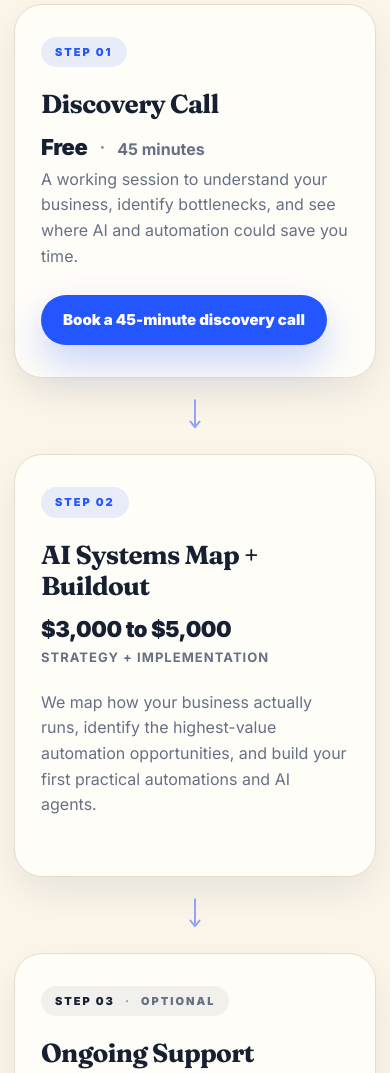
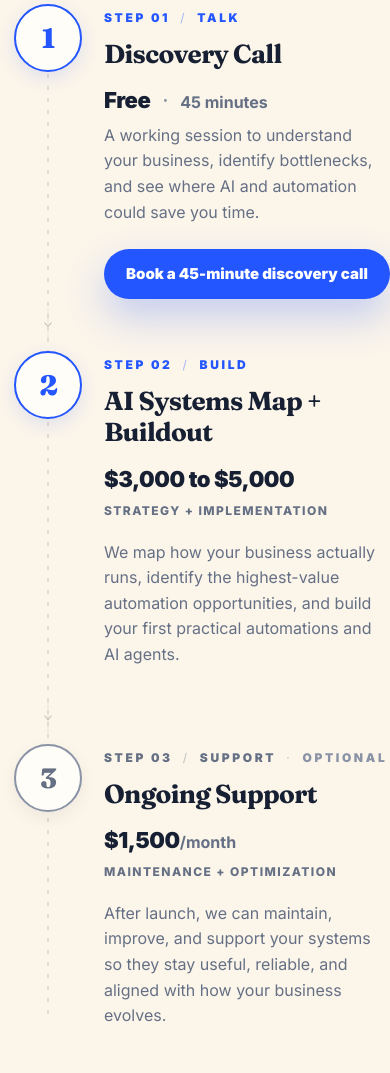
Before and after one commit to GoHomeBig/thepracticalaico, a plain HTML site: page index.html in a window 390 px wide. Shown: the part 5165-6238 px from the top of the page. Drawn offline with Linux system fonts and the light colour scheme.

Commit message:
Refactor pricing into roadmap journey section

```diff
--- a/index.html
+++ b/index.html
@@ -2049,59 +2049,69 @@
     }
 
     /* Pricing journey (3 steps) */
-    /* Pricing journey: roadmap-style with brand arrows between steps */
-    .journey {
+    /* Pricing → Journey: numbered milestone nodes connected by a route */
+    .roadmap {
       display: grid;
       grid-template-columns: 1fr auto 1fr auto 1fr;
-      align-items: stretch;
-      gap: 20px;
-      margin-top: 18px;
-    }
-    .journey-step {
-      background: var(--paper);
-      border: 1px solid var(--line);
-      border-radius: var(--radius);
-      padding: 38px 32px 34px;
-      box-shadow: var(--shadow-soft);
+      align-items: start;
+      gap: 0;
+      margin: 28px 0 0;
+      position: relative;
+    }
+    .roadmap-step {
       display: flex;
       flex-direction: column;
+      align-items: center;
+      text-align: center;
+      padding: 0 18px;
       position: relative;
-      transition: transform 220ms ease, box-shadow 220ms ease;
-    }
-    .journey-step:hover {
-      transform: translateY(-3px);
-      box-shadow: var(--shadow);
-    }
-    .journey-step-optional {
+      z-index: 2;
+    }
+    .step-node {
+      width: 68px;
+      height: 68px;
+      border-radius: 999px;
       background: var(--paper);
-    }
-    .step-badge {
-      display: inline-flex;
-      align-items: center;
-      gap: 8px;
-      width: fit-content;
-      padding: 7px 14px;
-      border-radius: 999px;
-      background: rgba(36, 86, 255, 0.10);
+      border: 2px solid var(--blue);
+      display: grid;
+      place-items: center;
+      margin-bottom: 26px;
+      box-shadow: 0 6px 18px rgba(36, 86, 255, 0.12);
+      position: relative;
+      z-index: 3;
+    }
+    .step-node-num {
+      font-family: Fraunces, Georgia, serif;
+      font-size: 28px;
+      font-weight: 800;
       color: var(--blue);
-      font-size: 11px;
+      letter-spacing: -0.04em;
+      line-height: 1;
+    }
+    .step-node-optional {
+      border-color: var(--muted-2);
+      box-shadow: 0 6px 18px rgba(17, 24, 39, 0.06);
+    }
+    .step-node-optional .step-node-num { color: var(--muted); }
+
+    .step-content {
+      width: 100%;
+      max-width: 320px;
+    }
+    .step-phase {
+      display: inline-block;
+      font-size: 12px;
       font-weight: 900;
+      color: var(--blue);
       text-transform: uppercase;
-      letter-spacing: 0.18em;
-      margin-bottom: 22px;
-    }
-    .step-badge-optional {
-      background: rgba(23, 32, 51, 0.06);
-      color: var(--charcoal);
-    }
-    .step-badge-optional .badge-sep {
-      opacity: 0.4;
-      margin: 0 2px;
-    }
-    .step-badge-optional .badge-tag {
-      color: var(--muted);
-    }
-    .journey-step h3 {
+      letter-spacing: 0.22em;
+      margin-bottom: 12px;
+    }
+    .roadmap-step-optional .step-phase { color: var(--muted); }
+    .step-phase-sep { opacity: 0.4; margin: 0 5px; font-weight: 400; }
+    .step-phase-tag { color: var(--muted-2); }
+
+    .roadmap-step h3 {
       font-family: Fraunces, Georgia, serif;
       font-size: 26px;
       letter-spacing: -0.025em;
@@ -2114,73 +2124,90 @@
       font-weight: 900;
       color: var(--charcoal);
       letter-spacing: -0.02em;
-      line-height: 1.2;
       margin-bottom: 6px;
     }
-    .step-price .price-dot {
-      color: var(--muted-2);
-      margin: 0 8px;
-      font-weight: 400;
-    }
-    .step-price .price-tag {
-      color: var(--muted);
-      font-size: 16px;
-      font-weight: 700;
-      letter-spacing: 0;
-    }
+    .step-dot { color: var(--muted-2); margin: 0 8px; font-weight: 400; }
+    .step-price-meta { font-size: 16px; font-weight: 700; color: var(--muted); letter-spacing: 0; }
+
     .step-support {
-      font-size: 13px;
-      font-weight: 700;
+      font-size: 12px;
+      font-weight: 800;
       color: var(--muted);
       text-transform: uppercase;
-      letter-spacing: 0.08em;
-      margin-bottom: 22px;
-    }
-    .journey-step p {
+      letter-spacing: 0.12em;
+      margin-bottom: 20px;
+    }
+    .roadmap-step p {
       color: var(--muted);
-      margin: 0 0 26px;
+      margin: 0 0 24px;
       line-height: 1.6;
-      flex: 1;
-      max-width: 34ch;
-    }
-    .journey-step .button {
-      align-self: flex-start;
-    }
-
-    /* Brand arrow between steps */
-    .journey-arrow {
+      max-width: 32ch;
+    }
+    .roadmap-step .button {
+      align-self: center;
+    }
+
+    /* Connector: dashed line with brand chevron at midpoint */
+    .roadmap-connector {
       display: flex;
-      align-items: center;
+      align-items: flex-start;
       justify-content: center;
-      color: var(--blue);
-      opacity: 0.55;
-      width: 64px;
-    }
-    .journey-arrow svg {
+      padding-top: 14px; /* arrow lands at node center (≈ 34px) */
+      min-width: 90px;
+      width: 90px;
+      color: var(--charcoal);
+      align-self: stretch;
+    }
+    .connector-svg {
       width: 100%;
       height: auto;
-      max-width: 60px;
-    }
-
+      max-width: 86px;
+      opacity: 0.55;
+    }
+
+    /* Mobile: vertical timeline */
     @media (max-width: 900px) {
-      .journey {
+      .roadmap {
         grid-template-columns: 1fr;
-        gap: 0;
-        margin-top: 10px;
-      }
-      .journey-step {
-        padding: 32px 26px;
-      }
-      .journey-arrow {
+        margin-top: 18px;
+      }
+      /* Continuous vertical route behind the nodes */
+      .roadmap::before {
+        content: "";
+        position: absolute;
+        top: 34px;
+        bottom: 34px;
+        left: 33px;
+        width: 2px;
+        background: repeating-linear-gradient(to bottom, var(--line) 0 4px, transparent 4px 12px);
+        z-index: 1;
+      }
+      .roadmap-step {
+        flex-direction: row;
+        align-items: flex-start;
+        text-align: left;
+        padding: 0;
+        gap: 22px;
+      }
+      .step-node {
+        margin-bottom: 0;
+        flex-shrink: 0;
+      }
+      .step-content { max-width: none; }
+      .roadmap-step p { max-width: none; }
+      .roadmap-step .button { align-self: flex-start; }
+      .roadmap-connector {
         width: 100%;
-        height: 64px;
-        margin: 6px 0;
+        min-width: 0;
+        height: 52px;
+        padding: 0 0 0 18px;
+        justify-content: flex-start;
+        align-items: center;
+      }
+      .connector-svg {
+        max-width: 32px;
+        transform: rotate(90deg);
         opacity: 0.5;
-      }
-      .journey-arrow svg {
-        max-width: 36px;
-        transform: rotate(90deg);
-        transform-origin: center;
       }
     }
   </style>
@@ -2339,47 +2366,52 @@
             <p class="lede">We start with a conversation, map how your business actually works, build the first systems, and support them over time if needed.</p>
           </div>
 
-          <div class="journey">
-            <article class="journey-step">
-              <div class="step-badge">Step 01</div>
+          <div class="roadmap" aria-label="Three-step engagement journey">
+            <article class="roadmap-step">
+              <div class="step-node" aria-hidden="true"><span class="step-node-num">1</span></div>
+              <div class="step-content">
+                <div class="step-phase">Step 01 <span class="step-phase-sep">/</span> Talk</div>
                 <h3>Discovery Call</h3>
-              <div class="step-price">Free <span class="price-dot">&middot;</span> <span class="price-tag">45 minutes</span></div>
+                <div class="step-price">Free <span class="step-dot">&middot;</span> <span class="step-price-meta">45 minutes</span></div>
                 <p>A working session to understand your business, identify bottlenecks, and see where AI and automation could save you time.</p>
                 <a class="button button-primary" href="https://calendar.app.google/SnmSbP7hZCprCZ9B7" target="_blank" rel="noopener">Book a 45-minute discovery call</a>
+              </div>
             </article>
 
-            <div class="journey-arrow" aria-hidden="true">
-              <svg viewBox="0 0 64 32" xmlns="http://www.w3.org/2000/svg" fill="none" aria-hidden="true">
-              <path d="M4 16 H48" stroke="currentColor" stroke-width="3.5" stroke-linecap="round"/>
-              <path d="M42 8 L52 16 L42 24" stroke="currentColor" stroke-width="3.5" stroke-linecap="round" stroke-linejoin="round"/>
+            <div class="roadmap-connector" aria-hidden="true">
+              <svg class="connector-svg" viewBox="0 0 120 60" preserveAspectRatio="xMidYMid meet" aria-hidden="true">
+                <line x1="2" y1="30" x2="118" y2="30" stroke="currentColor" stroke-width="2" stroke-dasharray="3 7" stroke-linecap="round" opacity="0.55"/>
+                <path d="M52 18 L66 30 L52 42" stroke="currentColor" stroke-width="2.5" stroke-linecap="round" stroke-linejoin="round" fill="none"/>
               </svg>
             </div>
 
-            <article class="journey-step">
-              <div class="step-badge">Step 02</div>
+            <article class="roadmap-step">
+              <div class="step-node" aria-hidden="true"><span class="step-node-num">2</span></div>
+              <div class="step-content">
+                <div class="step-phase">Step 02 <span class="step-phase-sep">/</span> Build</div>
                 <h3>AI Systems Map + Buildout</h3>
                 <div class="step-price">$3,000 to $5,000</div>
                 <div class="step-support">Strategy + implementation</div>
                 <p>We map how your business actually runs, identify the highest-value automation opportunities, and build your first practical automations and AI agents.</p>
+              </div>
             </article>
 
-            <div class="journey-arrow" aria-hidden="true">
-              <svg viewBox="0 0 64 32" xmlns="http://www.w3.org/2000/svg" fill="none" aria-hidden="true">
-              <path d="M4 16 H48" stroke="currentColor" stroke-width="3.5" stroke-linecap="round"/>
-              <path d="M42 8 L52 16 L42 24" stroke="currentColor" stroke-width="3.5" stroke-linecap="round" stroke-linejoin="round"/>
+            <div class="roadmap-connector" aria-hidden="true">
+              <svg class="connector-svg" viewBox="0 0 120 60" preserveAspectRatio="xMidYMid meet" aria-hidden="true">
+                <line x1="2" y1="30" x2="118" y2="30" stroke="currentColor" stroke-width="2" stroke-dasharray="3 7" stroke-linecap="round" opacity="0.55"/>
+                <path d="M52 18 L66 30 L52 42" stroke="currentColor" stroke-width="2.5" stroke-linecap="round" stroke-linejoin="round" fill="none"/>
               </svg>
             </div>
 
-            <article class="journey-step journey-step-optional">
-              <div class="step-badge step-badge-optional">
-                <span>Step 03</span>
-                <span class="badge-sep">&middot;</span>
-                <span class="badge-tag">Optional</span>
-              </div>
+            <article class="roadmap-step roadmap-step-optional">
+              <div class="step-node step-node-optional" aria-hidden="true"><span class="step-node-num">3</span></div>
+              <div class="step-content">
+                <div class="step-phase">Step 03 <span class="step-phase-sep">/</span> Support <span class="step-phase-sep">&middot;</span> <span class="step-phase-tag">Optional</span></div>
                 <h3>Ongoing Support</h3>
-              <div class="step-price">$1,500<span class="price-tag">/month</span></div>
+                <div class="step-price">$1,500<span class="step-price-meta">/month</span></div>
                 <div class="step-support">Maintenance + optimization</div>
                 <p>After launch, we can maintain, improve, and support your systems so they stay useful, reliable, and aligned with how your business evolves.</p>
+              </div>
             </article>
           </div>
         </div>
```
Lines whose indentation alone changed are shown as unchanged.
